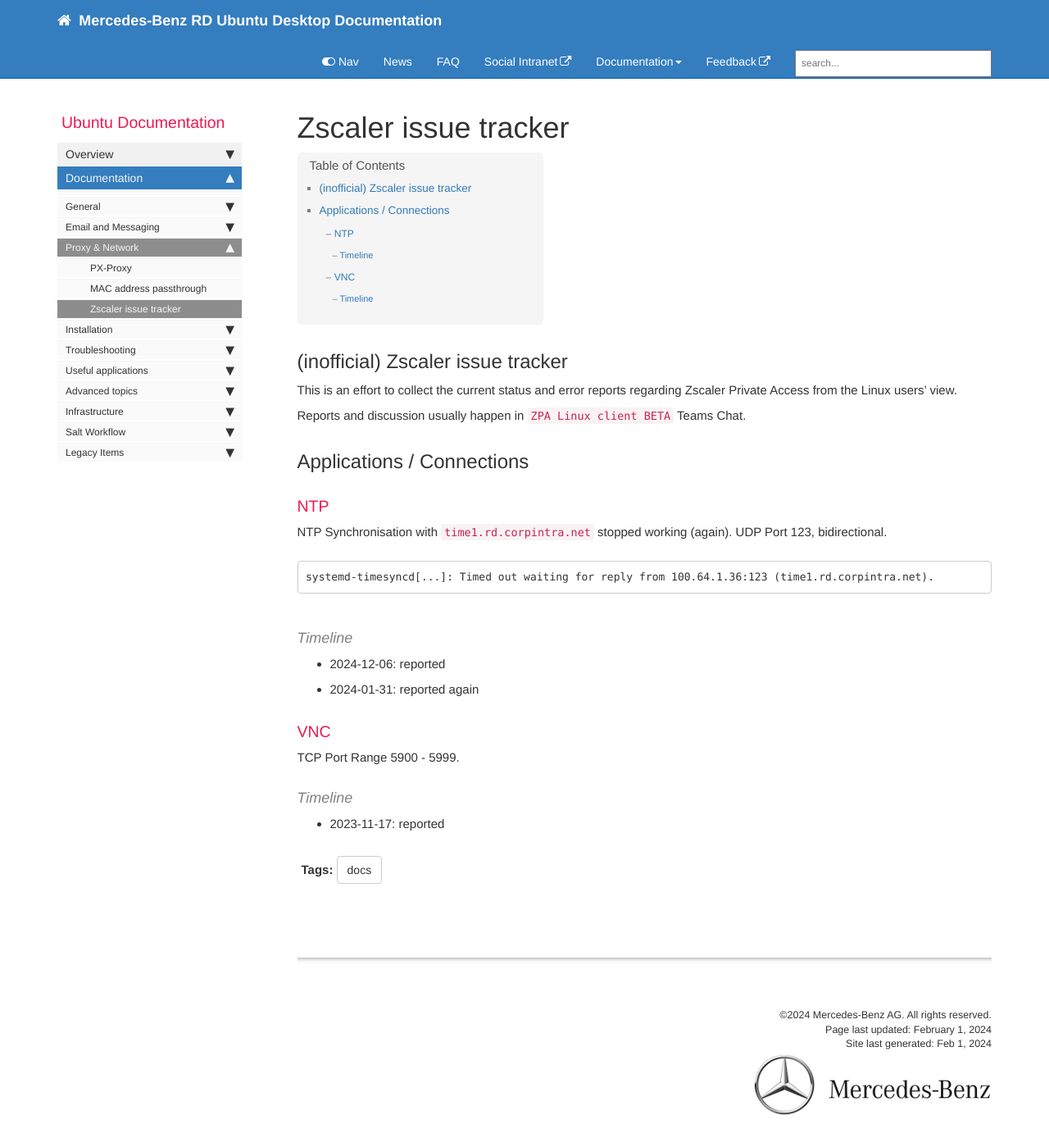
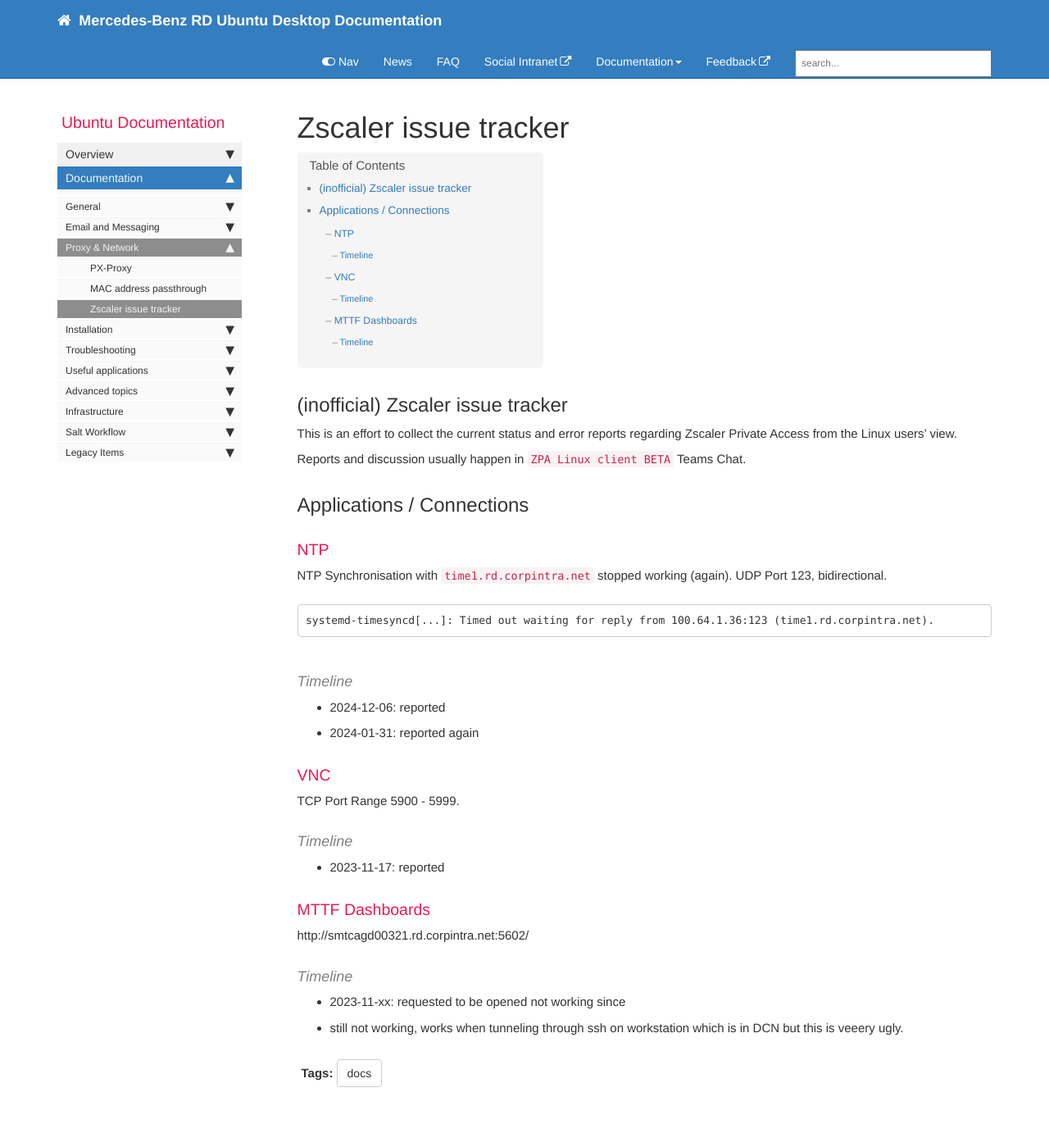
Before and after one commit to RajputPawan/Prometheus, a Jekyll site: the page built from pages/docs/zscaler_issues.md, in a window 1280 px wide and 1400 px high. Shown: the whole window at 82% size. Built offline with Jekyll 4.4.1, drawn with Linux system fonts in a browser that asks for light colours; comment, search, counter and statistics services are not loaded.

Commit message:
Update zscaler_issues.md

```diff
--- a/pages/docs/zscaler_issues.md
+++ b/pages/docs/zscaler_issues.md
@@ -39,3 +39,15 @@
 #### Timeline
 
 * 2023-11-17: reported
+
+
+
+
+### MTTF Dashboards
+
+http://smtcagd00321.rd.corpintra.net:5602/
+
+#### Timeline
+
+* 2023-11-xx: requested to be opened not working since
+* still not working, works when tunneling through ssh on workstation which is in DCN but this is veeery ugly.
```
